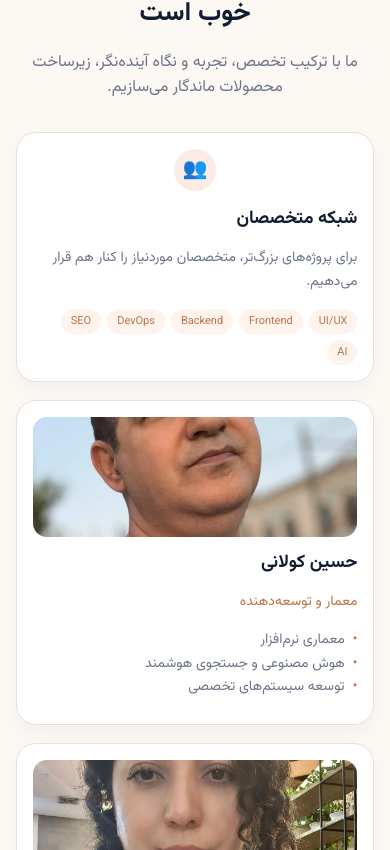
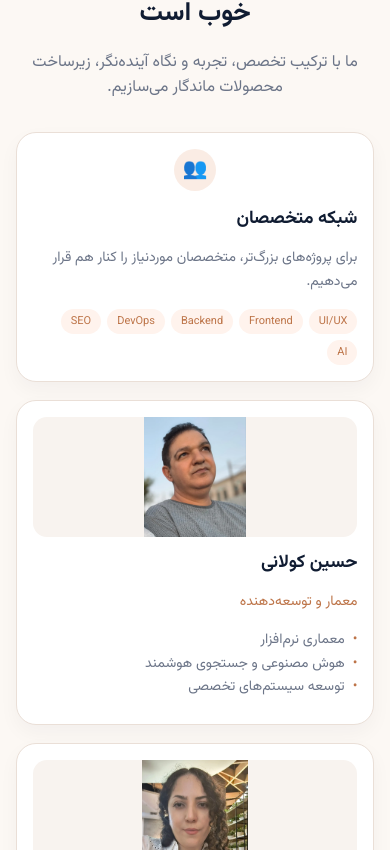
Before and after one commit to zohreksh/smartpilot, a Nuxt app: page / in a window 390 px wide. Shown: the part 2994-3844 px from the top of the page. Built offline with nearby package versions, Linux system fonts and the light colour scheme.

Commit message:
fix: normalize team cards and image layout

```diff
--- a/components/sections/TeamSection.vue
+++ b/components/sections/TeamSection.vue
@@ -17,5 +17,5 @@
 </template>
 <style scoped>
 .section-header{text-align:center;margin-bottom:32px}.section-badge{display:inline-block;border:1px solid #d86b4a;color:#d86b4a;border-radius:999px;padding:5px 20px}.section-header h2{font-size:32px;margin:16px 0}.section-header p{color:#6c7588}
-.team-grid{display:grid;grid-template-columns:repeat(4,1fr);gap:18px;direction:rtl;align-items:start}.team-card{background:#fff;border:1px solid #eadfd7;border-radius:20px;padding:18px;text-align:right;box-shadow:0 8px 20px rgba(16,24,40,.04)}.team-icon{width:42px;height:42px;border-radius:50%;background:#faece4;display:flex;align-items:center;justify-content:center;margin:0 auto 14px;font-size:20px}.team-card h3{font-size:18px;margin:12px 0 6px}.team-card p{line-height:1.7;color:#6c7588;font-size:14px}.job-title{color:#bd7448!important}.team-image-wrap{overflow:hidden;border-radius:14px;margin-bottom:12px}.team-image-wrap img{width:100%;height:140px;object-fit:cover;display:block}.specialties{display:flex;flex-wrap:wrap;gap:6px;margin-top:14px}.specialties span{padding:4px 10px;border-radius:999px;background:#fff3ed;color:#bd7448;font-size:11px}.skills-list{list-style:none;padding:0;margin:8px 0}.skills-list li{color:#6c7588;line-height:1.7;font-size:14px}.skills-list li:before{content:'•';color:#bd7448;margin-left:8px}.brand-card strong{display:block;color:#d86b4a;margin-top:14px;line-height:1.7;font-size:14px}@media(max-width:900px){.team-grid{grid-template-columns:1fr 1fr}}@media(max-width:600px){.section-header h2{font-size:26px}.team-grid{grid-template-columns:1fr}.team-card{padding:16px}.team-image-wrap img{height:120px}}
+.team-grid{display:grid;grid-template-columns:repeat(4,1fr);gap:18px;direction:rtl;align-items:stretch}.team-card{background:#fff;border:1px solid #eadfd7;border-radius:20px;padding:18px;text-align:right;box-shadow:0 8px 20px rgba(16,24,40,.04);height:100%;min-height:330px}.team-icon{width:42px;height:42px;border-radius:50%;background:#faece4;display:flex;align-items:center;justify-content:center;margin:0 auto 14px;font-size:20px}.team-card h3{font-size:18px;margin:12px 0 6px}.team-card p{line-height:1.7;color:#6c7588;font-size:14px}.job-title{color:#bd7448!important}.team-image-wrap{overflow:hidden;border-radius:14px;margin-bottom:12px;height:140px;background:#f8f3ef}.team-image-wrap img{width:100%;height:100%;object-fit:contain;display:block}.specialties{display:flex;flex-wrap:wrap;gap:6px;margin-top:14px}.specialties span{padding:4px 10px;border-radius:999px;background:#fff3ed;color:#bd7448;font-size:11px}.skills-list{list-style:none;padding:0;margin:8px 0}.skills-list li{color:#6c7588;line-height:1.7;font-size:14px}.skills-list li:before{content:'•';color:#bd7448;margin-left:8px}.brand-card strong{display:block;color:#d86b4a;margin-top:14px;line-height:1.7;font-size:14px}@media(max-width:900px){.team-grid{grid-template-columns:1fr 1fr}}@media(max-width:600px){.section-header h2{font-size:26px}.team-grid{grid-template-columns:1fr}.team-card{padding:16px;min-height:0}.team-image-wrap{height:120px}}
 </style>
```
